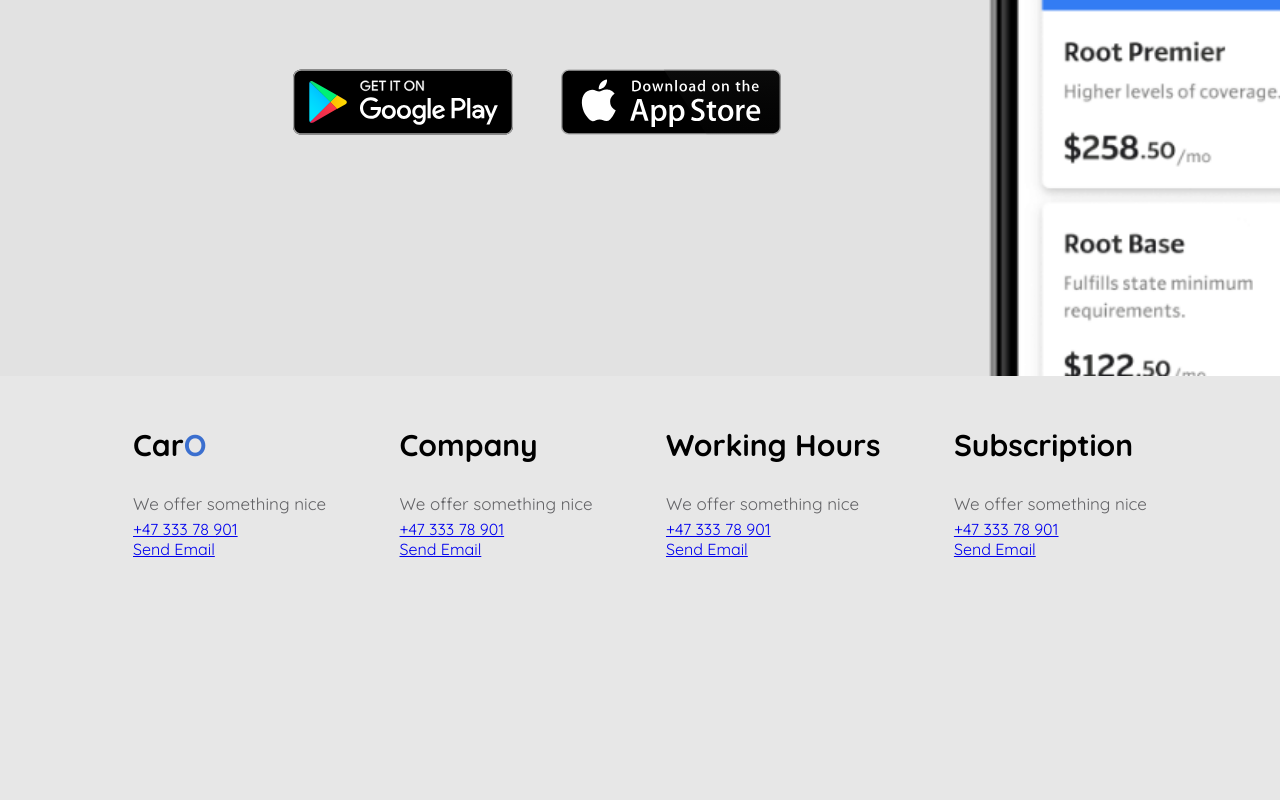
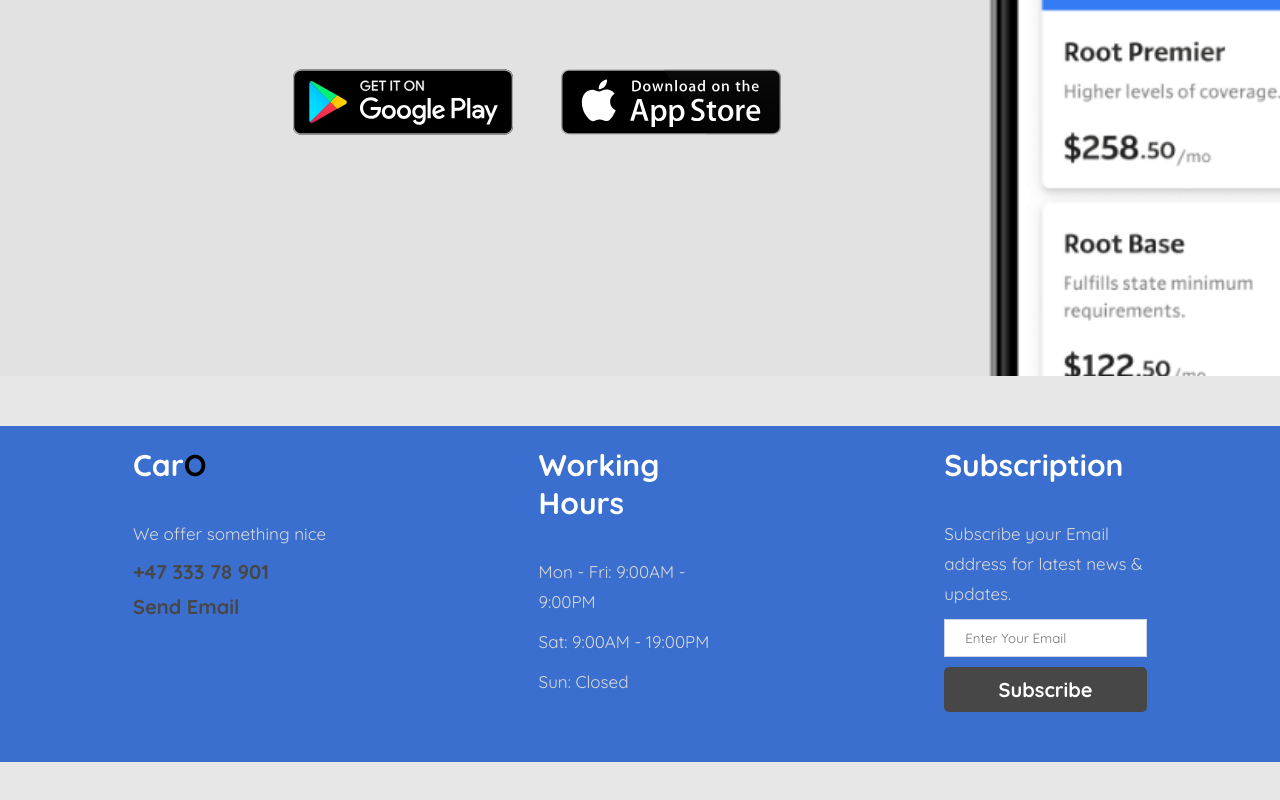
Before and after one commit to aldask/car-rental, a React (Create React App) app: page / in a window 1280 px wide. Shown: the part 5520-6320 px from the top of the page. After the commit the page ends 6282 px from the top, so only its background shows below. Built offline with nearby package versions, Linux system fonts and the light colour scheme.

Commit message:
Footer done

```diff
--- a/src/App.css
+++ b/src/App.css
@@ -790,20 +790,60 @@ button.pressedCar {
 .footer {
   display: flex;
   flex-direction: column;
+  background-color: rgb(59, 111, 207);
+  color: white;
 }
 .footerBox {
   display: flex;
   flex-direction: row;
   justify-content: space-between;
   width: 100%;
-  margin-bottom: 500px;
+  margin-bottom: 50px;
+}
+.footerBox a {
+  text-decoration: none;
+  color: rgb(71, 71, 71);
+  font-weight: 700;
+  font-size: 20px;
 }
 .column1,
 .column2,
-.column3,
-.column4 {
+.column3 {
+  margin-top: 20px;
   display: flex;
   flex-direction: column;
   align-items: flex-start;
   list-style: none;
+  width: 20%;
+  gap: 10px;
 }
+.column3 li {
+  width: 100%;
+}
+.column3 input {
+  border: 1px solid #ccd7e6;
+  width: 100%;
+  padding: 10px 20px;
+}
+.column3 button {
+  width: 100%;
+  padding: 10px 20px;
+  font-size: 20px;
+  font-weight: 700;
+  border-radius: 5px;
+  background-color: rgb(71, 71, 71);
+  border-style: none;
+  color: white;
+  transition: 0.3s;
+  text-decoration: none;
+}
+.column3 button:hover {
+  box-shadow: 0px 0px 4px 1px rgba(0, 0, 0, 0.329);
+  cursor: pointer;
+}
+.black {
+  color: black;
+}
+.footerBox p {
+  color: #d8d8d8;
+}
--- a/src/components/Footer.tsx
+++ b/src/components/Footer.tsx
@@ -5,28 +5,46 @@ function Footer() {
           <div className="container">
             <div className="footerBox">
               <ul className="column1">
-                    <li><h2>Car<span className="blue strong">O</span></h2></li>
-                    <li><p>We offer something nice</p></li>
-                    <li><a href="tel:+4733378901">+47 333 78 901</a></li>
-                    <li><a href = "mailto: aaa@aa.com">Send Email</a></li>
+                <li>
+                  <h2>Car<span className="black strong">O</span></h2>
+                </li>
+                <li>
+                  <p>We offer something nice</p>
+                </li>
+                <li>
+                  <a href="tel:+4733378901">+47 333 78 901</a>
+                </li>
+                <li>
+                  <a href="mailto: aaa@aa.com">Send Email</a>
+                </li>
               </ul>
               <ul className="column2">
-                    <li><h2>Company</h2></li>
-                    <li><p>We offer something nice</p></li>
-                    <li><a href="tel:+4733378901">+47 333 78 901</a></li>
-                    <li><a href = "mailto: aaa@aa.com">Send Email</a></li>
+                <li>
+                  <h2>Working Hours</h2>
+                </li>
+                <li>
+                  <p>Mon - Fri: 9:00AM - 9:00PM</p>
+                </li>
+                <li>
+                  <p>Sat: 9:00AM - 19:00PM</p>
+                </li>
+                <li>
+                  <p>Sun: Closed</p>
+                </li>
               </ul>
               <ul className="column3">
-                    <li><h2>Working Hours</h2></li>
-                    <li><p>We offer something nice</p></li>
-                    <li><a href="tel:+4733378901">+47 333 78 901</a></li>
-                    <li><a href = "mailto: aaa@aa.com">Send Email</a></li>
-                </ul>
-                <ul className="column4">
-                    <li><h2>Subscription</h2></li>
-                    <li><p>We offer something nice</p></li>
-                    <li><a href="tel:+4733378901">+47 333 78 901</a></li>
-                    <li><a href = "mailto: aaa@aa.com">Send Email</a></li>
+                <li>
+                  <h2>Subscription</h2>
+                </li>
+                <li>
+                  <p>Subscribe your Email address for latest news & updates.</p>
+                </li>
+                <li>
+                  <input type="email" placeholder="Enter Your Email"></input>
+                </li>
+                <li>
+                  <button>Subscribe</button>
+                </li>
               </ul>
             </div>
           </div>
```
Lines whose indentation alone changed are shown as unchanged.
